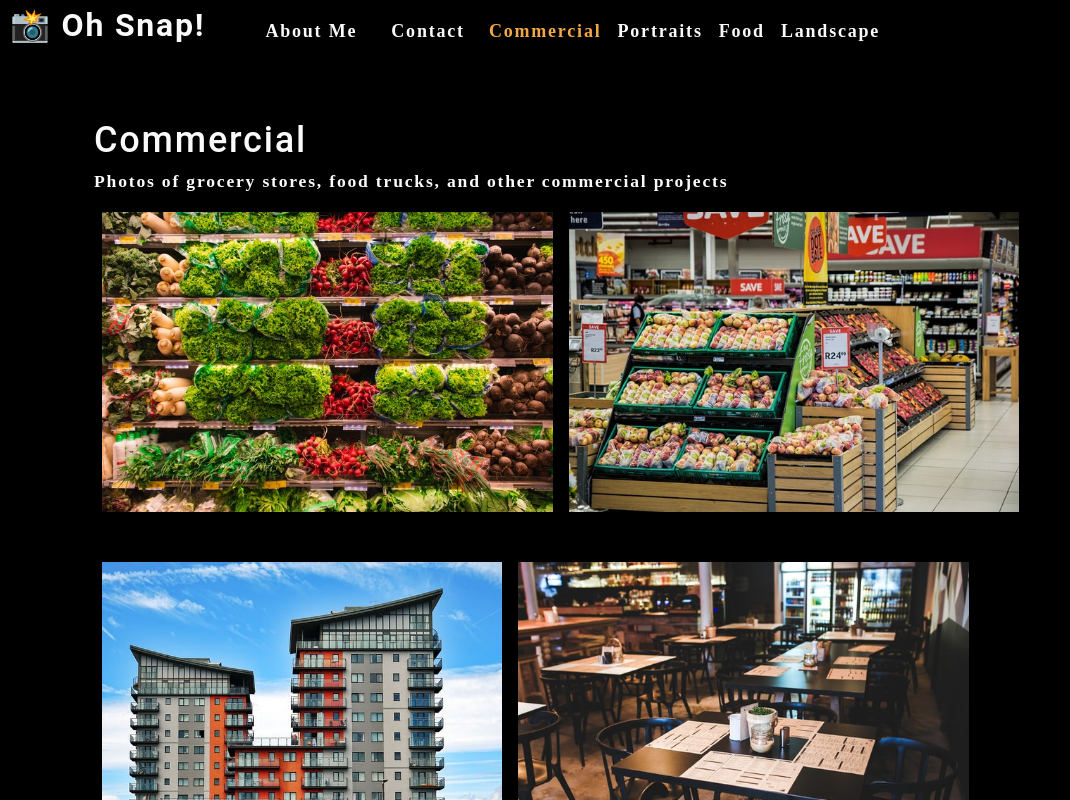
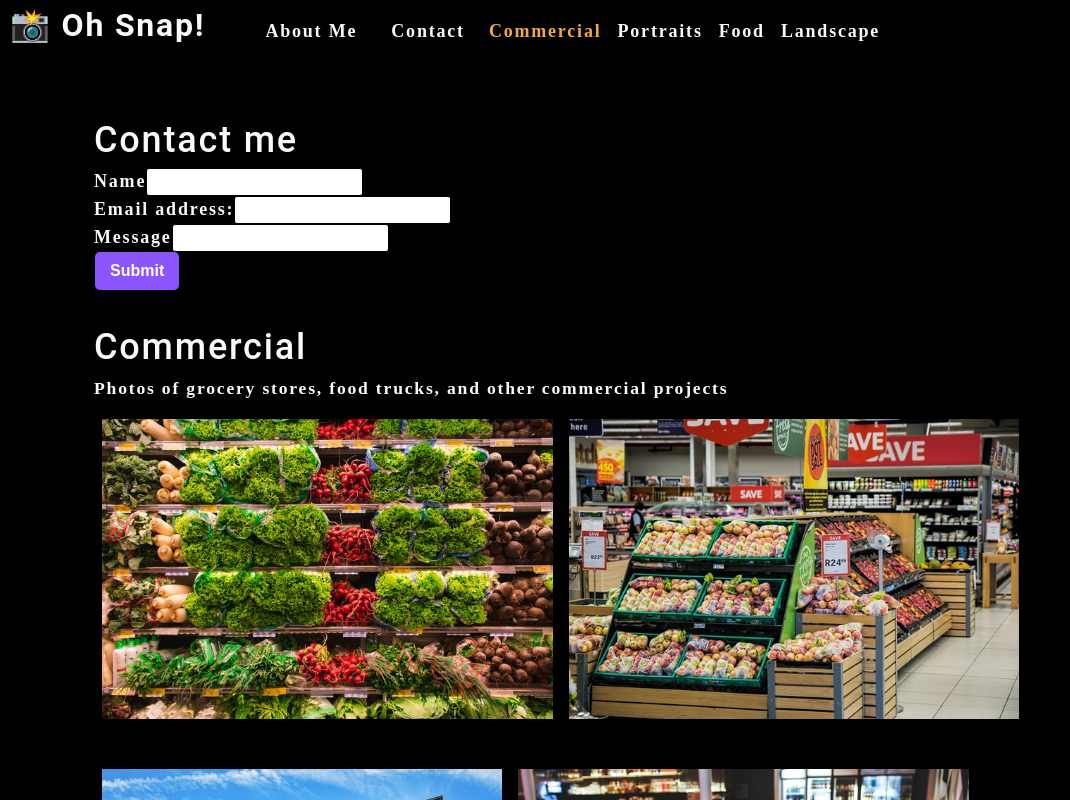
Before and after one commit to Kimmulligan/photo-port, a React (Create React App) app: page / in a window 1280 px wide. Shown: the top 800 px of the page, without its empty margins (0-1070 px from the left). Built offline with nearby package versions, Linux system fonts and the light colour scheme.

Commit message:
front end React form

```diff
--- a/src/App.js
+++ b/src/App.js
@@ -2,6 +2,7 @@
 import About from "./components/About";
 import Nav from "./components/Nav";
 import Gallery from "./components/Gallery"
+import ContactForm from './components/Contact'
 
 function App() {
   const [categories] = useState([
@@ -27,6 +28,7 @@
       </Nav>
       <main>
         <div>
+        <ContactForm></ContactForm>
         <Gallery currentCategory={currentCategory}></Gallery>
         <About></About>
         </div>
--- a/src/components/Contact/index.js
+++ b/src/components/Contact/index.js
@@ -1,22 +1,32 @@
-import React from 'react'
+import React, { useState } from 'react'
 
 function ContactForm(){
   //JSX
-  return (
+  const [formState, setFormState] = useState({name: '', email: '', message:'' });
+  const { name, email, message } = formState;
+
+  function handleChange(e) {
+    setFormState({...formState, [e.target.name]: e.target.value})
+  }
+  function handleSubmit(e)
+ {
+   e.preventDefault();
+   console.log(formState);
+ }  return (
     <section>
       <h1>Contact me</h1>
-      <form id="contact-form">
+      <form id="contact-form" onSubmit={handleSubmit}>
         <div>
           <label htmlFor="name">Name</label>
-          <input type="text" name="name" />
+          <input type="text" defaultValue={name} onChange={handleChange} name="name" />
         </div>
       <div>
         <label htmlFor="email">Email address:</label>
-        <input type="email" name="email" />
+        <input type="email" defaultValue={email} onChange={handleChange} name="email" />
       </div>
       <div>
         <label htmlFor="message">Message</label>
-        <input textarea name="message" rows="5" />
+        <input textarea name="message" defaultValue={message} onChange={handleChange} rows="5" />
       </div>
       <button type="submit">Submit</button>
       </form>
```
Also changed, not shown: 1 other file (tests, documents, lock files or other folders).
